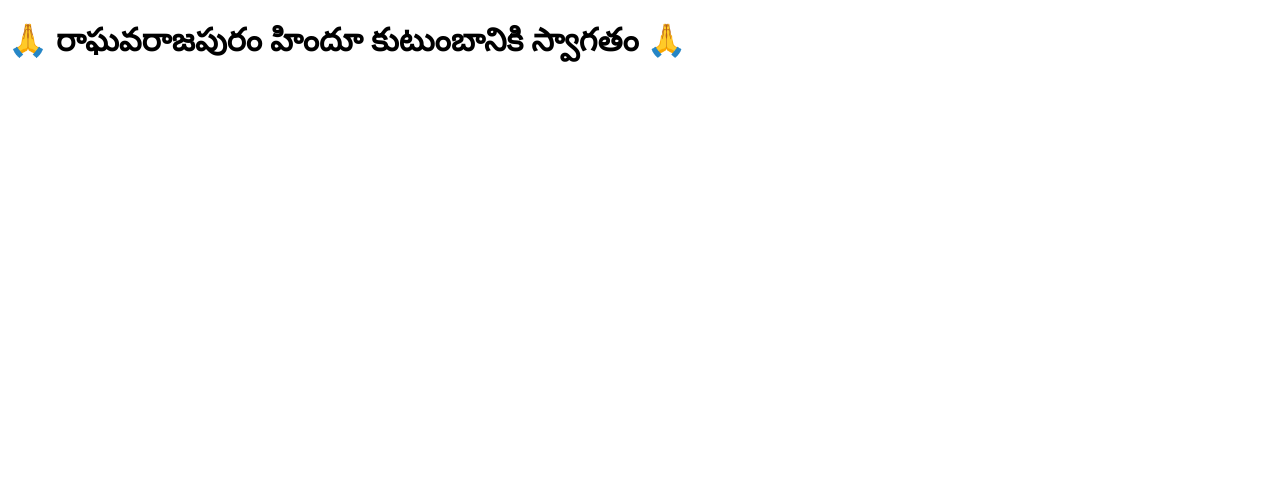
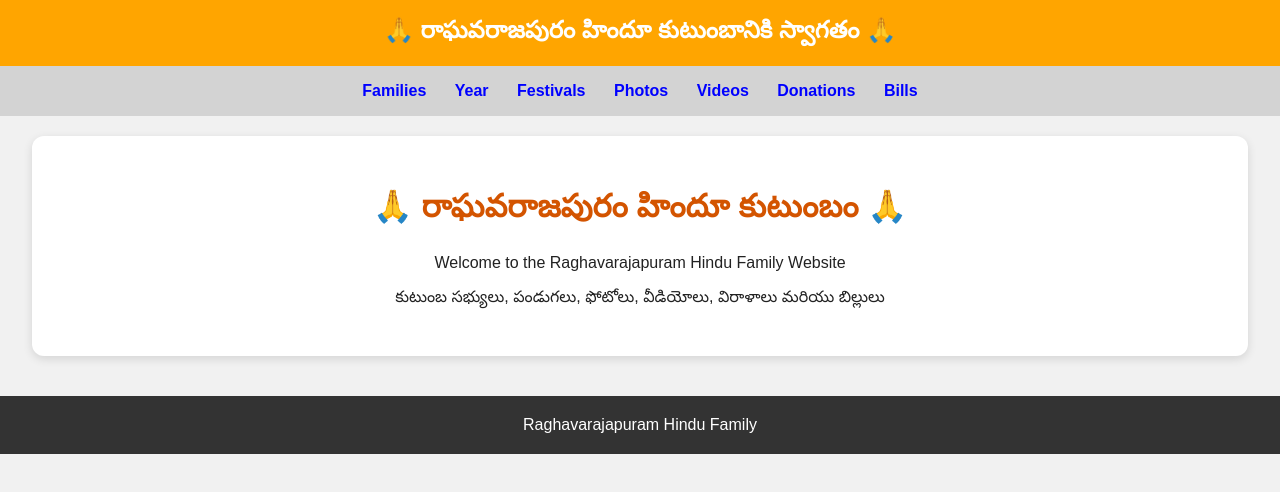
Before and after one commit to Rgrpuramhindusfamily/raghavarajapuram-hindu-family, a plain HTML site: page index.html in a window 1280 px wide. Drawn offline with Linux system fonts and the light colour scheme.

Commit message:
Update index.html with new content and structure

```diff
--- a/index.html
+++ b/index.html
@@ -1,12 +1,72 @@
 <!DOCTYPE html>
-<html>
+<html lang="te">
+
 <head>
-    <title>Raghavarajapuram Hindu Family</title>
+
+    <meta charset="UTF-8">
+
+    <meta name="viewport"
+          content="width=device-width, initial-scale=1.0">
+
+    <title>రాఘవరాజపురం హిందూ కుటుంబం</title>
+
+    <link rel="stylesheet" href="css/style.css">
+
 </head>
 
 <body>
 
-<h1>🙏 రాఘవరాజపురం హిందూ కుటుంబానికి స్వాగతం 🙏</h1>
+<header>
+    🙏 రాఘవరాజపురం హిందూ కుటుంబానికి స్వాగతం 🙏
+</header>
+
+
+<nav>
+
+    <a href="families.html">Families</a>
+
+    <a href="year.html">Year</a>
+
+    <a href="festivals.html">Festivals</a>
+
+    <a href="photos.html">Photos</a>
+
+    <a href="videos.html">Videos</a>
+
+    <a href="donations.html">Donations</a>
+
+    <a href="bills.html">Bills</a>
+
+</nav>
+
+
+<main>
+
+    <div class="home-box">
+
+        <h1>
+            🙏 రాఘవరాజపురం హిందూ కుటుంబం 🙏
+        </h1>
+
+        <p>
+            Welcome to the Raghavarajapuram Hindu Family Website
+        </p>
+
+        <p>
+            కుటుంబ సభ్యులు, పండుగలు, ఫోటోలు,
+            వీడియోలు, విరాళాలు మరియు బిల్లులు
+        </p>
+
+    </div>
+
+</main>
+
+
+<footer>
+    Raghavarajapuram Hindu Family
+</footer>
+
 
 </body>
+
 </html>
```
